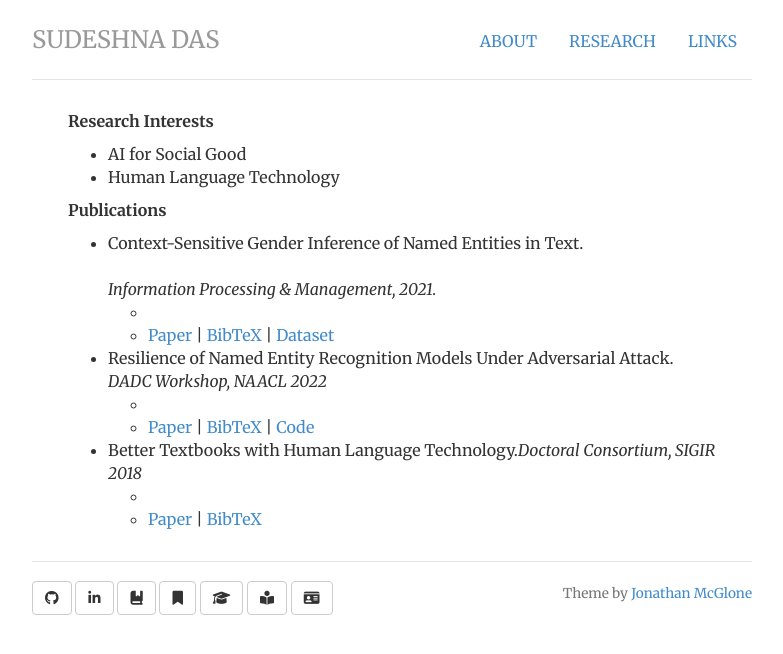
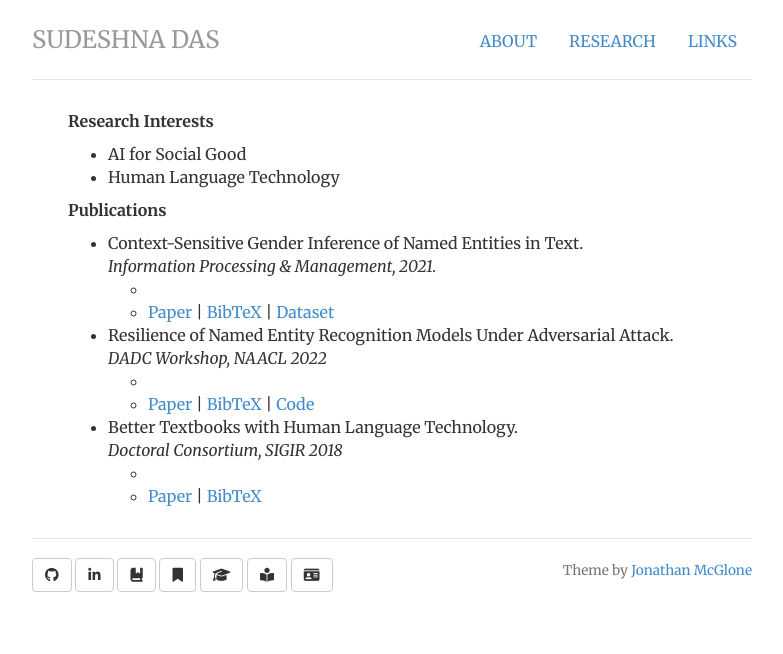
Before and after one commit to das-sudeshna/das-sudeshna.github.io, a Jekyll site: the page built from research/index.html, in a window 1280 px wide. Shown: the top 654 px of the page, without its empty margins (248-1031 px from the left). Built offline with Jekyll 4.4.1, drawn with Linux system fonts in a browser that asks for light colours; nearby versions of some CDN libraries.

```diff
--- a/research/index.html
+++ b/research/index.html
@@ -17,7 +17,7 @@ description: Research profile of Sudeshna Das, PhD candidate, IIT Kharagpur.
 
     <p><strong>Publications</strong><br>
 				<ul>
-				<li>Context-Sensitive Gender Inference of Named Entities in Text.<br/><br/><em>Information Processing & Management, 2021.</em></li>
+				<li>Context-Sensitive Gender Inference of Named Entities in Text.<br/><em>Information Processing & Management, 2021.</em><br/></li>
 						<ul>
 						<li><em></em></li>
 						<li><a href="https://doi.org/10.1016/j.ipm.2020.102423">Paper</a> | <a href="">BibTeX</a> | <a href="https://github.com/das-sudeshna/genid">Dataset</a></li>
@@ -27,7 +27,7 @@ description: Research profile of Sudeshna Das, PhD candidate, IIT Kharagpur.
 						<li><em></em></li>
 						<li><a href="">Paper</a> | <a href="">BibTeX</a> | <a href="">Code</a></li>
 						</ul>
-				<li>Better Textbooks with Human Language Technology.<em>Doctoral Consortium, SIGIR 2018</em></li>
+				<li>Better Textbooks with Human Language Technology.<br/><em>Doctoral Consortium, SIGIR 2018</em><br/></li>
 						<ul>
 						<li><em></em></li>
 						<li><a href="https://doi.org/10.1145/3209978.3210228">Paper</a> | <a href="">BibTeX</a></li>
```
